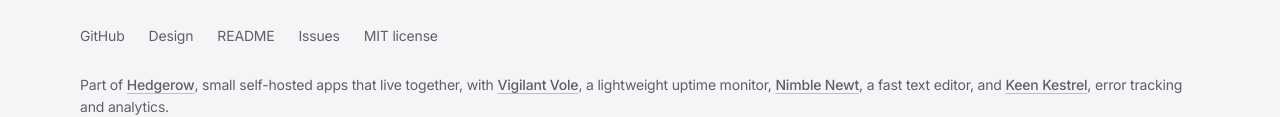
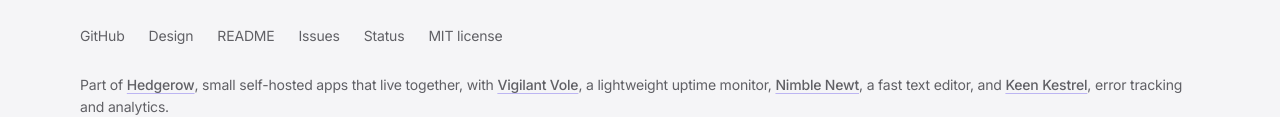
Before and after one commit to Ferdinand99/Wise-Wren, a plain HTML site: page site/index.html in a window 1280 px wide. Shown: the part 9439-9556 px from the top of the page. Drawn offline with Linux system fonts and the light colour scheme.

Commit message:
docs(site): link the Hedgerow status page in the footer (#5)
Add a Status link to status.hedgerow.tools in the site footer.

```diff
--- a/site/index.html
+++ b/site/index.html
@@ -753,6 +753,7 @@
             <li><a href="https://github.com/Ferdinand99/Wise-Wren/blob/main/docs/design.md">Design</a></li>
             <li><a href="https://github.com/Ferdinand99/Wise-Wren#readme">README</a></li>
             <li><a href="https://github.com/Ferdinand99/Wise-Wren/issues">Issues</a></li>
+            <li><a href="https://status.hedgerow.tools/">Status</a></li>
             <li><a href="https://github.com/Ferdinand99/Wise-Wren/blob/main/LICENSE">MIT license</a></li>
           </ul>
         </nav>
```
